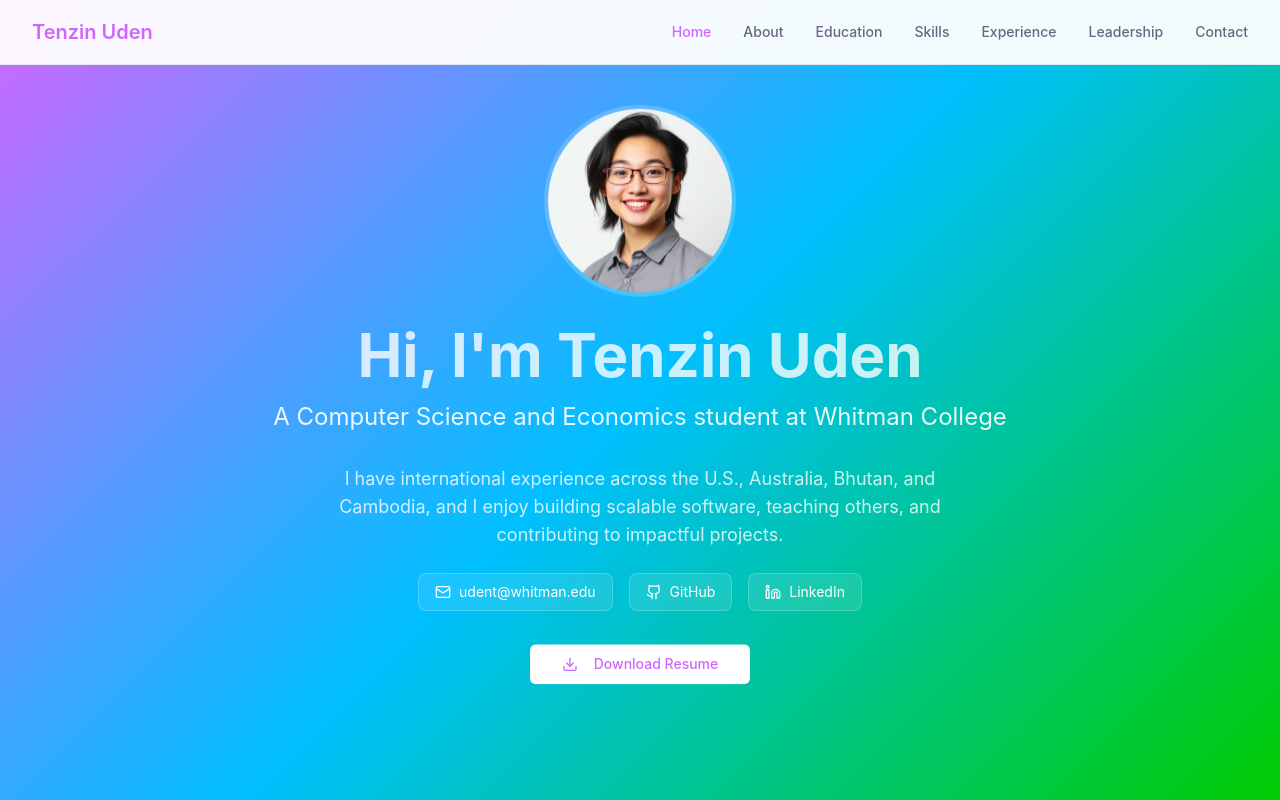
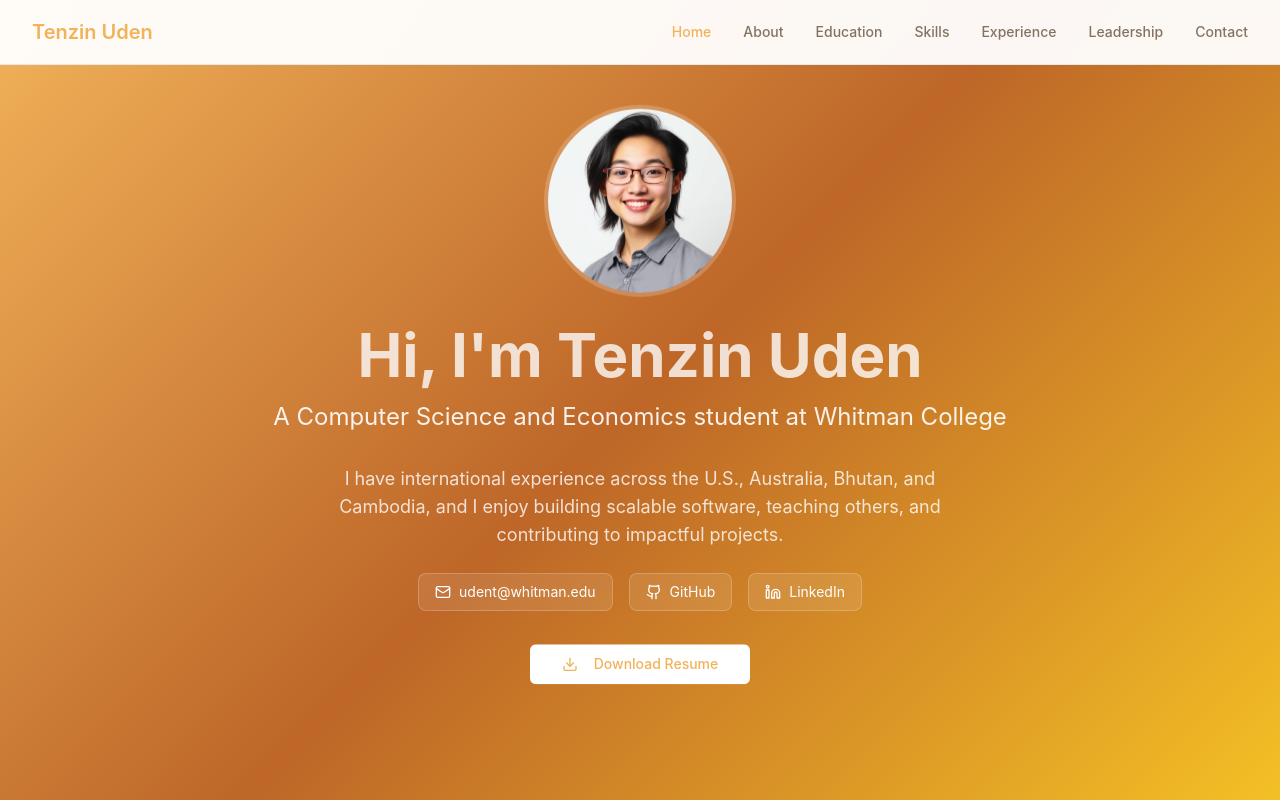
Before and after one commit to abashyal/tenzin-bytes-bloom, a React (Vite) app: page / in a window 1280 px wide. Shown: the top 800 px of the page. Built offline with nearby package versions, Linux system fonts and the light colour scheme.

Commit message:
Update website colors
Change website color scheme to beige and make it more visually appealing.

```diff
--- a/src/index.css
+++ b/src/index.css
@@ -19,18 +19,18 @@ All colors MUST be HSL.
     --popover: 0 0% 100%;
     --popover-foreground: 222.2 84% 4.9%;
 
-    /* CS Tech-inspired vibrant color scheme */
-    --primary: 282 100% 70%;
+    /* Warm beige-inspired elegant color scheme */
+    --primary: 35 85% 65%;
     --primary-foreground: 0 0% 100%;
-    --primary-dark: 282 100% 55%;
+    --primary-dark: 35 85% 50%;
 
-    --secondary: 195 100% 50%;
+    --secondary: 25 65% 45%;
     --secondary-foreground: 0 0% 100%;
 
-    --muted: 240 10% 95%;
-    --muted-foreground: 240 10% 45%;
+    --muted: 40 20% 92%;
+    --muted-foreground: 30 15% 45%;
 
-    --accent: 120 100% 40%;
+    --accent: 45 90% 55%;
     --accent-foreground: 0 0% 100%;
 
     --destructive: 0 84.2% 60.2%;
@@ -40,11 +40,11 @@ All colors MUST be HSL.
     --input: 214.3 31.8% 91.4%;
     --ring: 213 94% 68%;
 
-    /* Custom CS tech tokens with dynamic gradients */
-    --hero-gradient: linear-gradient(135deg, hsl(282 100% 70%) 0%, hsl(195 100% 50%) 50%, hsl(120 100% 40%) 100%);
-    --section-gradient: linear-gradient(45deg, hsl(240 10% 98%) 0%, hsl(282 20% 96%) 100%);
-    --card-shadow: 0 4px 6px -1px hsl(282 100% 70% / 0.15), 0 2px 4px -1px hsl(195 100% 50% / 0.1);
-    --card-shadow-hover: 0 20px 25px -5px hsl(282 100% 70% / 0.2), 0 10px 10px -5px hsl(195 100% 50% / 0.15);
+    /* Custom beige tokens with elegant gradients */
+    --hero-gradient: linear-gradient(135deg, hsl(35 85% 65%) 0%, hsl(25 65% 45%) 50%, hsl(45 90% 55%) 100%);
+    --section-gradient: linear-gradient(45deg, hsl(40 30% 96%) 0%, hsl(35 25% 94%) 100%);
+    --card-shadow: 0 4px 6px -1px hsl(35 85% 65% / 0.15), 0 2px 4px -1px hsl(25 65% 45% / 0.1);
+    --card-shadow-hover: 0 20px 25px -5px hsl(35 85% 65% / 0.2), 0 10px 10px -5px hsl(25 65% 45% / 0.15);
 
     /* Animation variables */
     --transition-smooth: all 0.3s cubic-bezier(0.4, 0, 0.2, 1);
```
